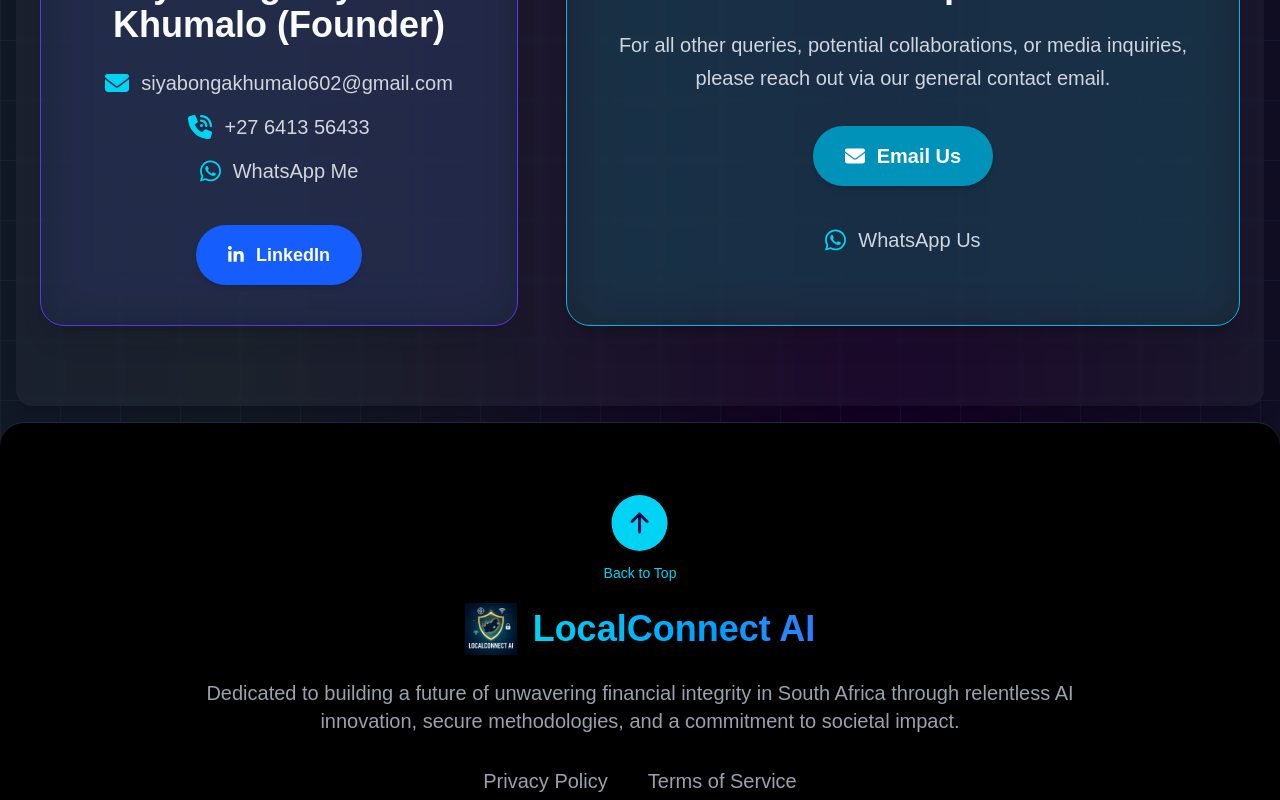
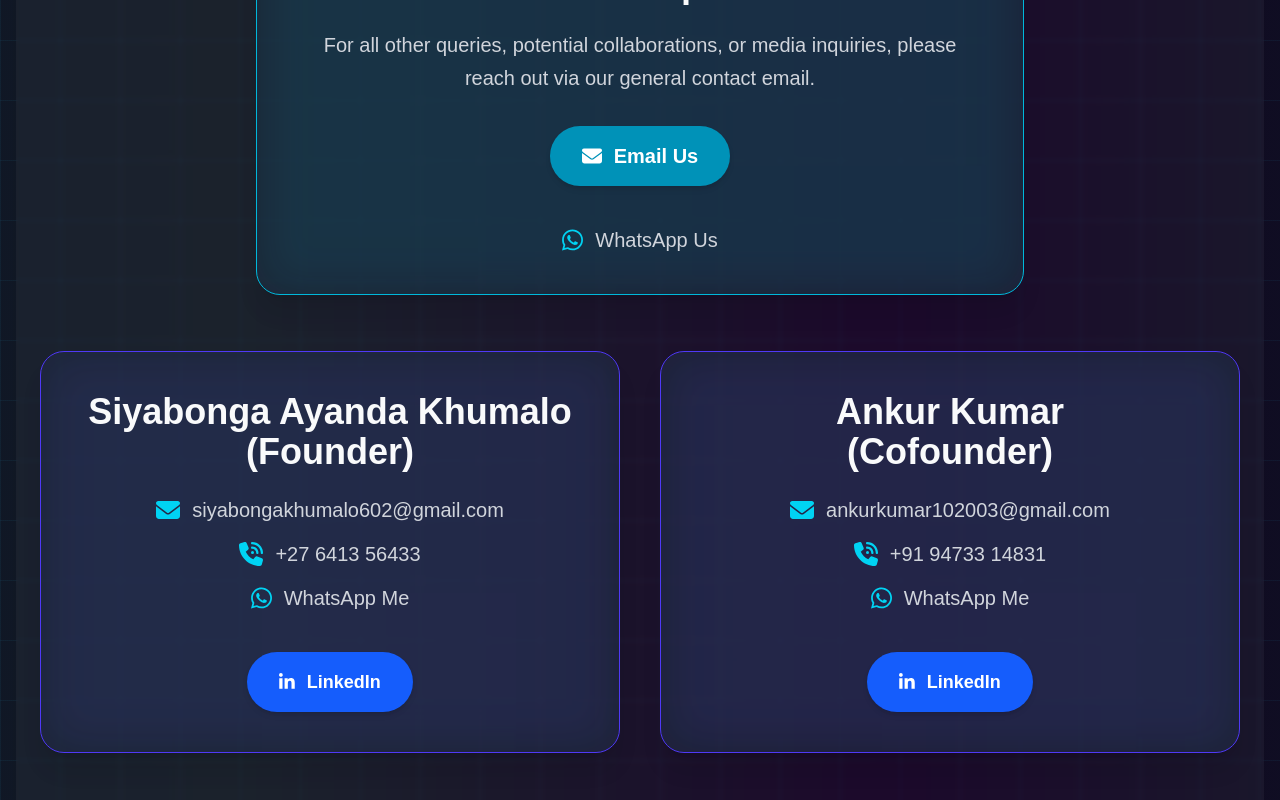
Before and after one commit to nazlul/localconnectai, a Next.js app: page / in a window 1280 px wide. Shown: the part 6200-7000 px from the top of the page. Built offline with nearby package versions, Linux system fonts and the light colour scheme.

Commit message:
Ankur ptofile added

```diff
--- a/src/components/Contact.tsx
+++ b/src/components/Contact.tsx
@@ -2,14 +2,8 @@
 
 import { useState, useEffect, useRef } from 'react'
 import { FontAwesomeIcon } from '@fortawesome/react-fontawesome'
-import {
-  faEnvelope,
-  faPhoneVolume,
-} from '@fortawesome/free-solid-svg-icons'
-import {
-  faWhatsapp,
-  faLinkedinIn,
-} from '@fortawesome/free-brands-svg-icons'
+import { faEnvelope, faPhoneVolume } from '@fortawesome/free-solid-svg-icons'
+import { faWhatsapp, faLinkedinIn } from '@fortawesome/free-brands-svg-icons'
 
 function FadeSlideUp({
   children,
@@ -43,9 +37,7 @@
   return (
     <div
       ref={ref}
-      className={`${className} ${
-        visible ? `animate-fade-slide-up` : 'opacity-0 translate-y-8'
-      }`}
+      className={`${className} ${visible ? 'animate-fade-slide-up' : 'opacity-0 translate-y-8'}`}
       style={{ animationDelay: `${delay}s` }}
     >
       {children}
@@ -62,7 +54,6 @@
       ref={ref}
       className="py-20 px-6 text-[#F1F5F9] overflow-hidden rounded-2xl shadow-xl my-4 md:mx-4 text-center relative glass-bg"
     >
-
       <div className="relative container mx-auto text-center">
         <FadeSlideUp
           threshold={0.1}
@@ -83,13 +74,49 @@
           passion can help shape the future of financial integrity.
         </FadeSlideUp>
 
-        <div className="flex flex-col md:flex-row justify-center items-stretch space-y-10 md:space-y-0 md:space-x-12">
+        <div className="mb-14">
           <FadeSlideUp
             threshold={0.1}
             delay={0.02}
-            className="text-center bg-gray-800/70 hover:shadow-[0_0_25px_5px_rgba(99,102,241,0.5)] transition duration-300 p-10 rounded-3xl shadow-xl border border-indigo-600 relative overflow-x-hidden group"
+            className="bg-gray-800/70 p-10 rounded-3xl shadow-xl border border-cyan-500 hover:shadow-[0_0_25px_5px_rgba(6,182,212,0.5)] transition duration-300 relative overflow-x-hidden group max-w-3xl mx-auto"
           >
-            <div className="absolute inset-0 bg-indigo-500 opacity-10 blur-xl transition duration-500 group-hover:opacity-15 z-0" />
+            <div className="absolute inset-0 bg-cyan-500 opacity-10 blur-xl transition duration-300 group-hover:opacity-15 z-0" />
+            <div className="relative z-10">
+              <h3 className="text-3xl sm:text-4xl font-bold mb-6 text-gray-50">General Inquiries</h3>
+              <p className="text-xl mb-8 text-gray-300 leading-relaxed">
+                For all other queries, potential collaborations, or media inquiries,
+                please reach out via our general contact email.
+              </p>
+              <a
+                href="mailto:info@localconnectai.com"
+                target="_blank"
+                rel="noopener noreferrer"
+                className="inline-flex items-center justify-center bg-cyan-600 hover:bg-cyan-700 text-white font-bold py-4 px-8 rounded-full text-xl transition duration-300 shadow-md"
+              >
+                <FontAwesomeIcon icon={faEnvelope} className="mr-3" /> Email Us
+              </a>
+              <p className="text-xl text-gray-300 flex items-center justify-center mt-10">
+                <FontAwesomeIcon icon={faWhatsapp} className="text-cyan-400 text-2xl mr-3" />
+                <a
+                  href="https://wa.me/27641356433"
+                  target="_blank"
+                  rel="noopener noreferrer"
+                  className="hover:text-cyan-400 transition"
+                >
+                  WhatsApp Us
+                </a>
+              </p>
+            </div>
+          </FadeSlideUp>
+        </div>
+
+        <div className="grid grid-cols-1 md:grid-cols-2 gap-10">
+          <FadeSlideUp
+            threshold={0.1}
+            delay={0.03}
+            className="bg-gray-800/70 hover:shadow-[0_0_25px_5px_rgba(99,102,241,0.5)] transition duration-300 p-10 rounded-3xl shadow-xl border border-indigo-600 relative overflow-x-hidden group"
+          >
+            <div className="absolute inset-0 bg-indigo-500 opacity-10 blur-xl transition duration-300 group-hover:opacity-15 z-0" />
             <div className="relative z-10">
               <h3 className="text-3xl sm:text-4xl font-bold mb-6 text-gray-50">
                 Siyabonga Ayanda Khumalo (Founder)
@@ -99,8 +126,6 @@
                   <FontAwesomeIcon icon={faEnvelope} className="text-cyan-400 text-lg md:text-2xl mr-3" />
                   <a
                     href="https://mail.google.com/mail/?view=cm&fs=1&to=siyabongakhumalo602@gmail.com"
-                    target="_blank"
-                    rel="noopener noreferrer"
                     className="hover:text-cyan-400 transition"
                   >
                     siyabongakhumalo602@gmail.com
@@ -137,35 +162,50 @@
 
           <FadeSlideUp
             threshold={0.1}
-            delay={0.02}
-            className="text-center bg-gray-800/70 p-10 rounded-3xl shadow-xl border border-cyan-500 hover:shadow-[0_0_25px_5px_rgba(6,182,212,0.5)] transition duration-300 relative overflow-x-hidden group"
+            delay={0.04}
+            className="bg-gray-800/70 hover:shadow-[0_0_25px_5px_rgba(99,102,241,0.5)] transition duration-300 p-10 rounded-3xl shadow-xl border border-indigo-600 relative overflow-x-hidden group"
           >
-            <div className="absolute inset-0 bg-cyan-500 opacity-10 blur-xl transition duration-500 group-hover:opacity-15 z-0" />
+            <div className="absolute inset-0 bg-indigo-500 opacity-10 blur-xl transition duration-300 group-hover:opacity-15 z-0" />
             <div className="relative z-10">
-              <h3 className="text-3xl sm:text-4xl font-bold mb-6 text-gray-50">General Inquiries</h3>
-              <p className="text-xl mb-8 text-gray-300 leading-relaxed">
-                For all other queries, potential collaborations, or media inquiries,
-                please reach out via our general contact email.
-              </p>
-              <a
-                href="https://mail.google.com/mail/?view=cm&fs=1&to=info@localconnectai.com"
-                target="_blank"
-                rel="noopener noreferrer"
-                className="inline-flex items-center justify-center bg-cyan-600 hover:bg-cyan-700 text-white font-bold py-4 px-8 rounded-full text-xl transition duration-300 shadow-md"
-              >
-                <FontAwesomeIcon icon={faEnvelope} className="mr-3" /> Email Us
-              </a>
-              <p className="text-xl text-gray-300 flex items-center justify-center mt-10">
-                <FontAwesomeIcon icon={faWhatsapp} className="text-cyan-400 text-2xl mr-3" />
+              <h3 className="text-3xl sm:text-4xl font-bold mb-6 text-gray-50">
+                Ankur Kumar <br /> (Cofounder)
+              </h3>
+              <div className="space-y-4">
+                <p className="text-xl text-gray-300 flex items-center justify-center">
+                  <FontAwesomeIcon icon={faEnvelope} className="text-cyan-400 text-lg md:text-2xl mr-3" />
+                  <a
+                    href="https://mail.google.com/mail/?view=cm&fs=1&to=ankurkumar102003@gmail.com"
+                    className="hover:text-cyan-400 transition"
+                  >
+                    ankurkumar102003@gmail.com
+                  </a>
+                </p>
+                <p className="text-xl text-gray-300 flex items-center justify-center">
+                  <FontAwesomeIcon icon={faPhoneVolume} className="text-cyan-400 text-2xl mr-3" />
+                  <a href="tel:+919473314831" className="hover:text-cyan-400 transition">
+                    +91 94733 14831
+                  </a>
+                </p>
+                <p className="text-xl text-gray-300 flex items-center justify-center">
+                  <FontAwesomeIcon icon={faWhatsapp} className="text-cyan-400 text-2xl mr-3" />
+                  <a
+                    href="https://wa.me/919473314831"
+                    target="_blank"
+                    rel="noopener noreferrer"
+                    className="hover:text-cyan-400 transition"
+                  >
+                    WhatsApp Me
+                  </a>
+                </p>
                 <a
-                  href="https://wa.me/27641356433"
+                  href="https://www.linkedin.com/in/ankur-kumar-828591250"
                   target="_blank"
                   rel="noopener noreferrer"
-                  className="hover:text-cyan-400 transition"
+                  className="inline-flex items-center justify-center bg-blue-600 hover:bg-blue-700 text-white font-bold py-4 px-8 rounded-full text-lg transition duration-300 shadow-md mt-6"
                 >
-                  WhatsApp Us
+                  <FontAwesomeIcon icon={faLinkedinIn} className="mr-3" /> LinkedIn
                 </a>
-              </p>
+              </div>
             </div>
           </FadeSlideUp>
         </div>
```
